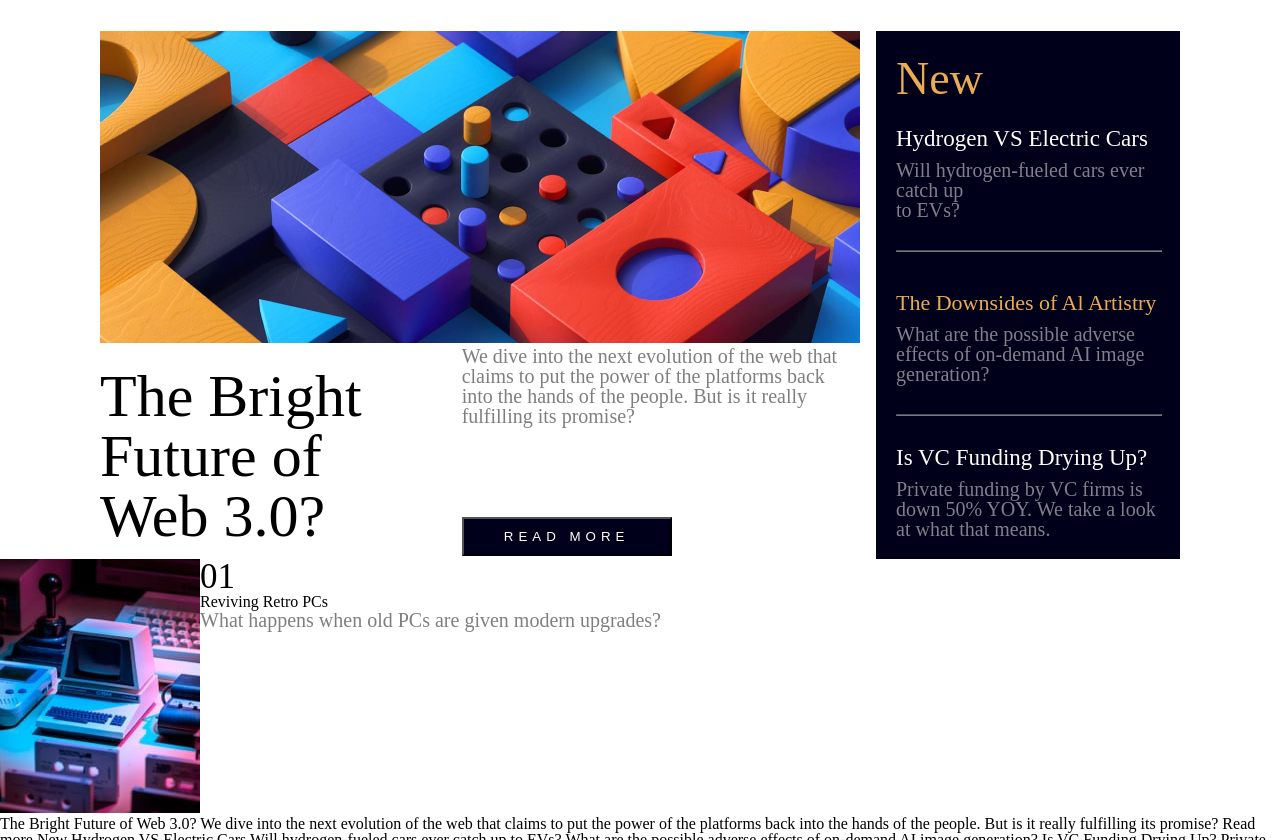
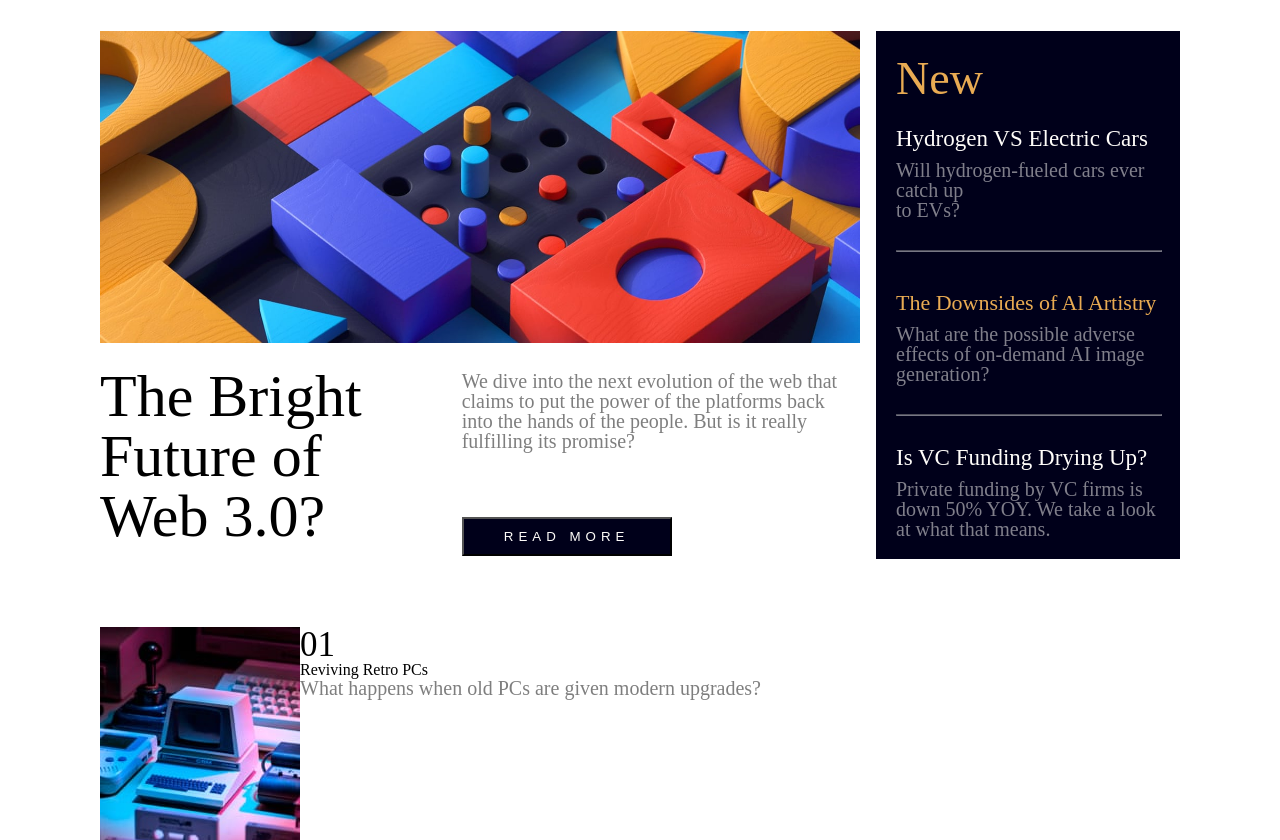
Before and after one commit to MoraesAlvesCleber/News-homepage-main, a plain HTML site: page index.html in a window 1280 px wide. Shown: the part 112-952 px from the top of the page. Drawn offline with Linux system fonts and the light colour scheme.

Commit message:
Corrigindo posicionamento
Botão e texto

```diff
--- a/css/style.css
+++ b/css/style.css
@@ -69,6 +69,7 @@ main {
 
 .text-buttom{
     font-size: 20px;
+    margin-top: 25px;
 
 }
 button{
@@ -113,6 +114,7 @@ hr {
 
 .div-footer{
     display: flex;
+    margin:  68px 100px;
 }
 .img.footer{
     width: 112px;
```
